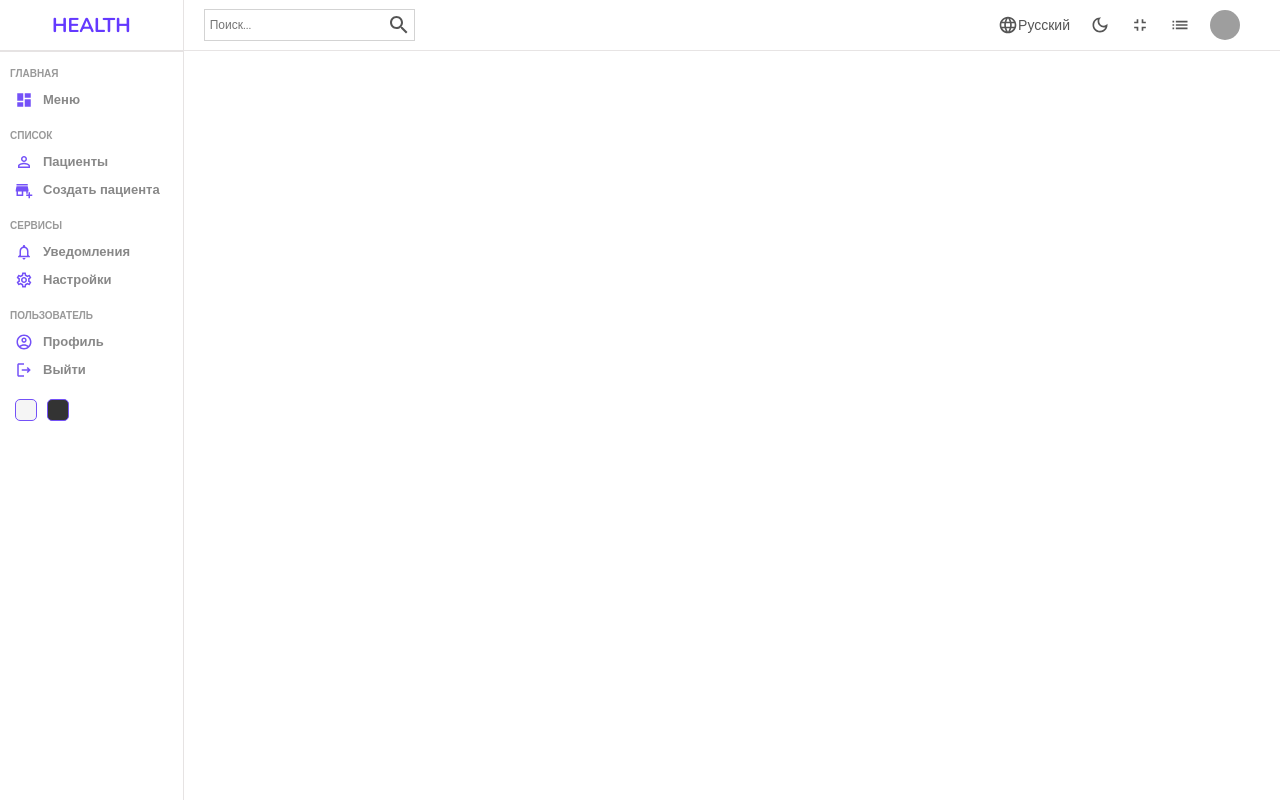
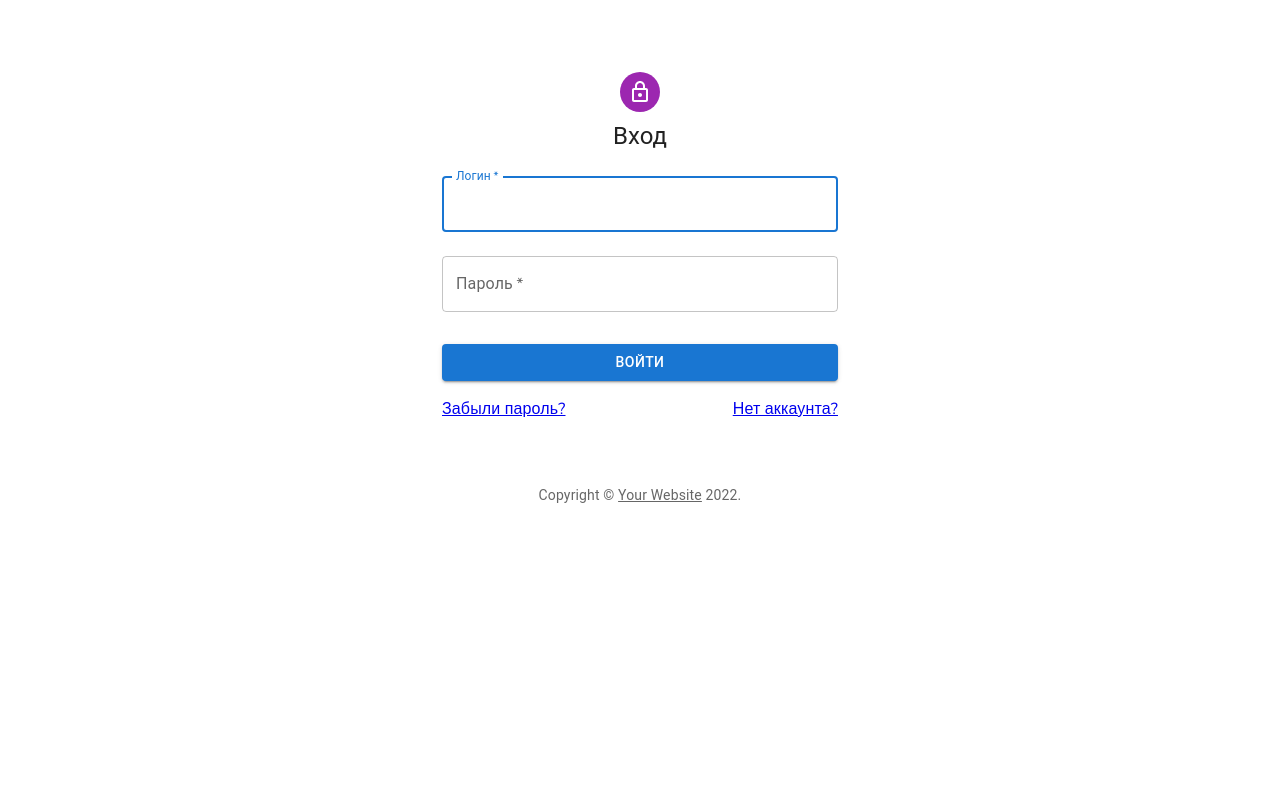
Before and after one commit to Teak1yari/Health, a React (Create React App) app: page / in a window 1280 px wide. Built offline with nearby package versions, Linux system fonts and the light colour scheme; grey boxes are pictures that could not be loaded.

Commit message:
Поменял роуты, создал страницу со входом

```diff
--- a/src/App.js
+++ b/src/App.js
@@ -16,8 +16,8 @@
       <BrowserRouter>
         <Routes>
           <Route path="/">
-            <Route index element={<Home/>}/>
-            <Route path="login" element={<Login/>}/>
+            <Route index element={<Login/>}/>
+            <Route path="home" element={<Home/>}/>
             <Route path="users">
               <Route index element={<List/>}/>
               <Route path=":userId" element={<Single/>}/>
--- a/src/components/sidebar/Sidebar.jsx
+++ b/src/components/sidebar/Sidebar.jsx
@@ -13,7 +13,7 @@
   return (
     <div className='sidebar'>
         <div className='top'>
-        <Link to="/" style={{ textDecoration: "none" }}>
+        <Link to="/home" style={{ textDecoration: "none" }}>
             <span className="logo">HEALTH</span>
         </Link>
         </div>
--- a/src/formSource.js
+++ b/src/formSource.js
@@ -1,76 +1,32 @@
-export const userInputs = [
+export const productInputs = [
     {
       id: 1,
-      label: "Username",
+      label: "Имя",
       type: "text",
-      placeholder: "john_doe",
+      placeholder: "Петр",
     },
     {
       id: 2,
-      label: "Name and surname",
+      label: "Фамилия",
       type: "text",
-      placeholder: "John Doe",
+      placeholder: "Петрович",
     },
     {
       id: 3,
-      label: "Email",
-      type: "mail",
-      placeholder: "john_doe@gmail.com",
+      label: "Отчество",
+      type: "text",
+      placeholder: "Петрович",
     },
     {
       id: 4,
-      label: "Phone",
+      label: "Дата рождения",
       type: "text",
-      placeholder: "+1 234 567 89",
+      placeholder: "12.12.1999",
     },
     {
       id: 5,
-      label: "Password",
-      type: "password",
-    },
-    {
-      id: 6,
-      label: "Address",
+      label: "Номер телефона",
       type: "text",
-      placeholder: "Elton St. 216 NewYork",
-    },
-    {
-      id: 7,
-      label: "Country",
-      type: "text",
-      placeholder: "USA",
+      placeholder: "+7(999)999-99-99",
     },
   ];
-
-  export const productInputs = [
-    {
-      id: 1,
-      label: "Title",
-      type: "text",
-      placeholder: "Apple Macbook Pro",
-    },
-    {
-      id: 2,
-      label: "Description",
-      type: "text",
-      placeholder: "Description",
-    },
-    {
-      id: 3,
-      label: "Category",
-      type: "text",
-      placeholder: "Computers",
-    },
-    {
-      id: 4,
-      label: "Price",
-      type: "text",
-      placeholder: "100",
-    },
-    {
-      id: 5,
-      label: "Stock",
-      type: "text",
-      placeholder: "in stock",
-    },
-  ];
--- a/src/pages/login/Login.jsx
+++ b/src/pages/login/Login.jsx
@@ -1,10 +1,107 @@
-import React from 'react'
-import "./login.scss"
+import * as React from 'react';
+import Avatar from '@mui/material/Avatar';
+import Button from '@mui/material/Button';
+import CssBaseline from '@mui/material/CssBaseline';
+import TextField from '@mui/material/TextField';
+import Links from '@mui/material/Link';
+import Grid from '@mui/material/Grid';
+import Box from '@mui/material/Box';
+import LockOutlinedIcon from '@mui/icons-material/LockOutlined';
+import Typography from '@mui/material/Typography';
+import Container from '@mui/material/Container';
+import { createTheme, ThemeProvider } from '@mui/material/styles';
+import { Link } from "react-router-dom";
 
-function Login() {
+function Copyright(props) {
   return (
-    <div>Login</div>
-  )
+    <Typography variant="body2" color="text.secondary" align="center" {...props}>
+      {'Copyright © '}
+      <Links color="inherit" href="https://mui.com/">
+        Your Website
+      </Links>{' '}
+      {new Date().getFullYear()}
+      {'.'}
+    </Typography>
+  );
 }
 
-export default Login
+const theme = createTheme();
+
+export default function SignIn() {
+  const handleSubmit = (event) => {
+    event.preventDefault();
+    const data = new FormData(event.currentTarget);
+    console.log({
+      email: data.get('email'),
+      password: data.get('password'),
+    });
+  };
+
+  return (
+    <ThemeProvider theme={theme}>
+      <Container component="main" maxWidth="xs">
+        <CssBaseline />
+        <Box
+          sx={{
+            marginTop: 8,
+            display: 'flex',
+            flexDirection: 'column',
+            alignItems: 'center',
+          }}
+        >
+          <Avatar sx={{ m: 1, bgcolor: 'secondary.main' }}>
+            <LockOutlinedIcon />
+          </Avatar>
+          <Typography component="h1" variant="h5">
+            Вход
+          </Typography>
+          <Box component="form" onSubmit={handleSubmit} noValidate sx={{ mt: 1 }}>
+            <TextField
+              margin="normal"
+              required
+              fullWidth
+              id="email"
+              label="Логин"
+              name="email"
+              autoComplete="email"
+              autoFocus
+            />
+            <TextField
+              margin="normal"
+              required
+              fullWidth
+              name="password"
+              label="Пароль"
+              type="password"
+              id="password"
+              autoComplete="current-password"
+            />
+            <Link to="/home" style={{ textDecoration: "none" }}>
+              <Button
+                type="submit"
+                fullWidth
+                variant="contained"
+                sx={{ mt: 3, mb: 2 }}
+              >
+                Войти
+              </Button>
+            </Link>
+            <Grid container>
+              <Grid item xs>
+                <Link href="#" variant="body2">
+                  Забыли пароль?
+                </Link>
+              </Grid>
+              <Grid item>
+                <Link href="#" variant="body2">
+                  {"Нет аккаунта?"}
+                </Link>
+              </Grid>
+            </Grid>
+          </Box>
+        </Box>
+        <Copyright sx={{ mt: 8, mb: 4 }} />
+      </Container>
+    </ThemeProvider>
+  );
+}
--- a/src/pages/new/New.jsx
+++ b/src/pages/new/New.jsx
@@ -1,11 +1,8 @@
 import "./new.scss";
 import Sidebar from "../../components/sidebar/Sidebar";
 import Navbar from "../../components/navbar/Navbar";
-import DriveFolderUploadOutlinedIcon from "@mui/icons-material/DriveFolderUploadOutlined";
-import { useState } from "react";
 
 const New = ({ inputs, title }) => {
-  const [file, setFile] = useState("");
 
   return (
     <div className="new">
@@ -16,7 +13,6 @@
           <h1>{title}</h1>
         </div>
         <div className="bottom">
-
           <div className="right">
             <form>
               {inputs.map((input) => (
@@ -25,7 +21,7 @@
                   <input type={input.type} placeholder={input.placeholder} />
                 </div>
               ))}
-              <button>Send</button>
+              <button>Создать</button>
             </form>
           </div>
         </div>
```
